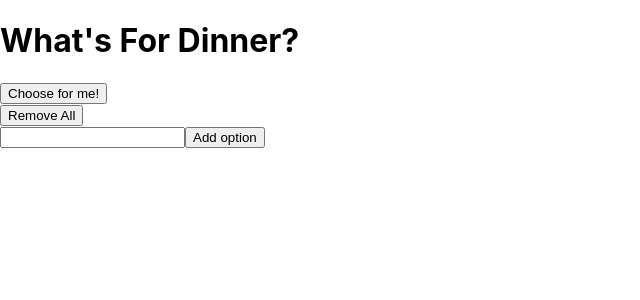
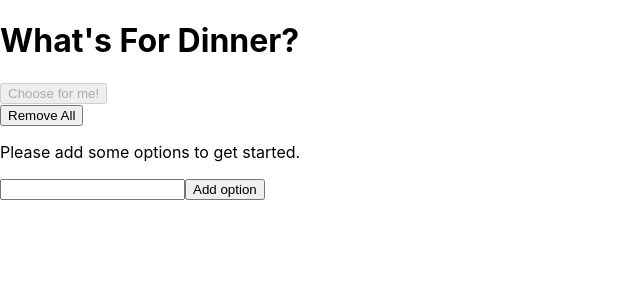
Before and after one commit to joseph-gansukh/whats-for-dinner, a React (Create React App) app: page / in a window 1280 px wide. Shown: the top 300 px of the page, without its empty margins (0-640 px from the left). Built offline with nearby package versions, Linux system fonts and the light colour scheme.

Commit message:
added prompt to add options to get started and disabled 'Choose for me!' button if there are less than 1 option added

```diff
--- a/src/components/Action.js
+++ b/src/components/Action.js
@@ -5,6 +5,7 @@ export default function Action(props) {
     <div>
       <button
         onClick={props.handlePick}
+        disabled={!props.hasOptions}
       >
         Choose for me!
       </button>
--- a/src/components/App.js
+++ b/src/components/App.js
@@ -66,6 +66,7 @@ export default class App extends Component {
         <Header />
         <Action
           handlePick={this.handlePick}
+          hasOptions={this.state.options.length > 1}
         />
         <DinnerOptions
           options={this.state.options}
--- a/src/components/DinnerOptions.js
+++ b/src/components/DinnerOptions.js
@@ -5,6 +5,7 @@ export default function DinnerOptions(props) {
   return (
     <div>
       <button onClick={props.handleRemoveAll}>Remove All</button>
+      {props.options.length === 0 && <p>Please add some options to get started.</p>}
       {props.options.map(option => (
         <DinnerOption
           key={option}
```
